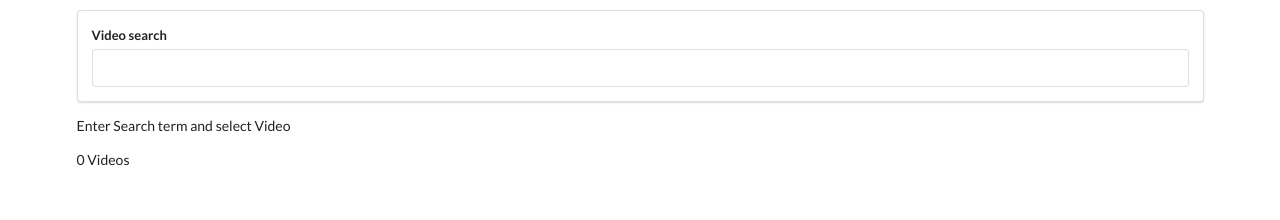
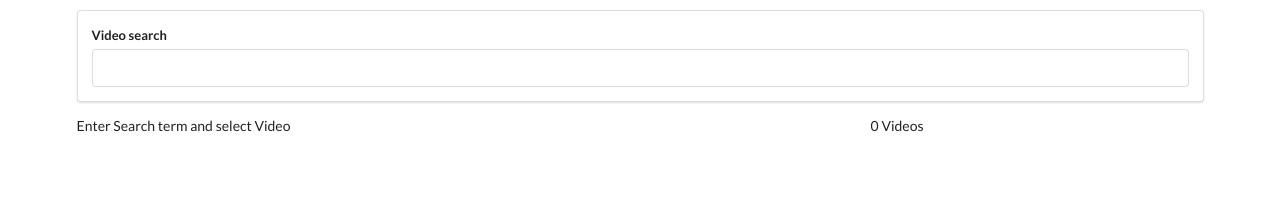
Before and after one commit to KaremMohamed21/Youtube-API-with-React, a React (Create React App) app: page / in a window 1280 px wide. Shown: the top 220 px of the page. Built offline with nearby package versions, Linux system fonts and the light colour scheme.

Commit message:
Fixing errors

```diff
--- a/src/components/App.js
+++ b/src/components/App.js
@@ -33,11 +33,19 @@ class App extends React.Component {
     return (
       <div className="ui container" style={{ marginTop: "10px" }}>
         <SearchBar fetchKeyword={this.onKeywordSubmit} />
-        <VideoDetail selectedVideo={this.state.selectedVideo} />
-        <VideoList
-          fetchVideoSelected={this.onVideoSelect}
-          videos={this.state.videoList}
-        />
+        <div className="ui grid">
+          <div className="ui row">
+            <div className="eleven wide column">
+              <VideoDetail selectedVideo={this.state.selectedVideo} />
+            </div>
+            <div className="five wide column">
+              <VideoList
+                fetchVideoSelected={this.onVideoSelect}
+                videos={this.state.videoList}
+              />
+            </div>
+          </div>
+        </div>
       </div>
     );
   }
--- a/src/components/VideoDetail.js
+++ b/src/components/VideoDetail.js
@@ -10,7 +10,7 @@ const VideoDetail = ({ selectedVideo }) => {
   return (
     <div className="ui segment">
       <div className="ui embed">
-        <iframe src={videoSrc}></iframe>
+        <iframe title="Video player" src={videoSrc}></iframe>
       </div>
       <h4 className="ui header">{selectedVideo.snippet.title}</h4>
       <p>{selectedVideo.snippet.description}</p>
--- a/src/components/VideoItem.js
+++ b/src/components/VideoItem.js
@@ -12,6 +12,7 @@ const VideoItem = (props) => {
       <img
         className="ui image"
         src={props.video.snippet.thumbnails.default.url}
+        alt={props.video.snippet.title}
       />
       <div className="content">
         <h4 className="header">{props.video.snippet.title}</h4>
--- a/src/components/VideoList.js
+++ b/src/components/VideoList.js
@@ -4,7 +4,11 @@ import VideoItem from "./VideoItem";
 const VideoList = (props) => {
   const renderdList = props.videos.map((video) => {
     return (
-      <VideoItem fetchVideoSelected={props.fetchVideoSelected} video={video} />
+      <VideoItem
+        key={video.id.videoId}
+        fetchVideoSelected={props.fetchVideoSelected}
+        video={video}
+      />
     );
   });
 
```
